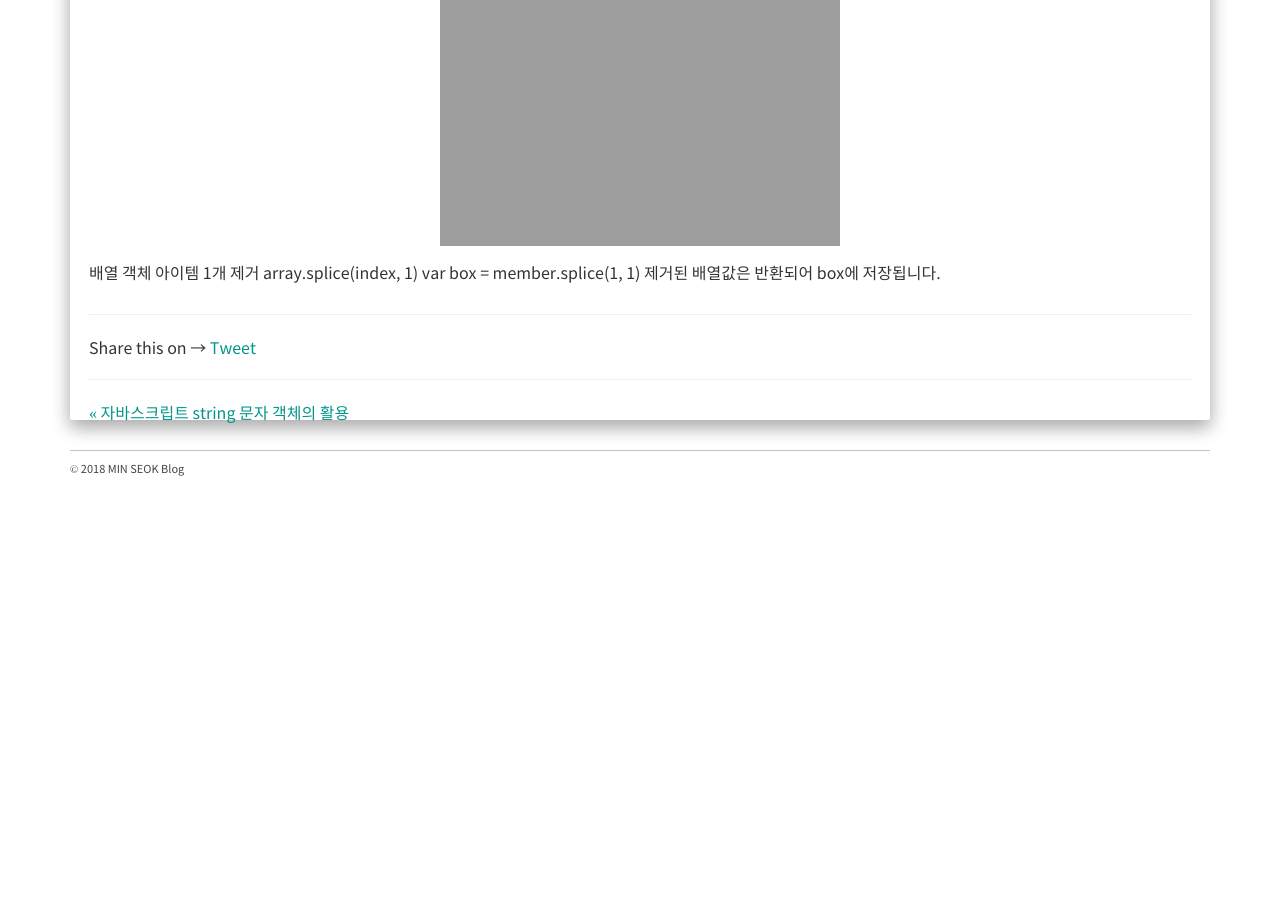
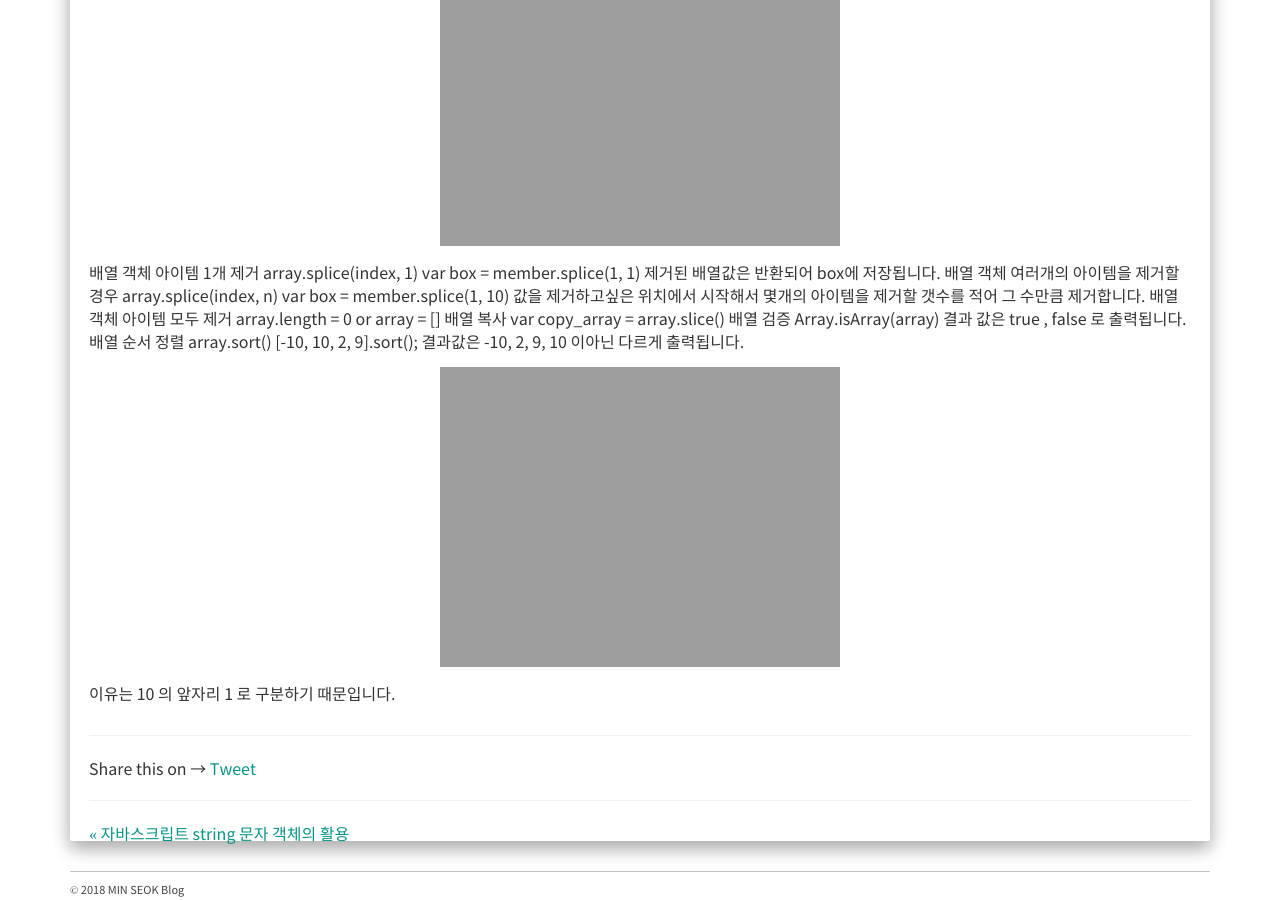
Before and after one commit to alalstjr/promote.github.io, a Jekyll site: the page built from _posts/2018-12-09-자바스크립트 배열 객체의 활용.md, in a window 1280 px wide and 900 px high, scrolled down 923 px. Built offline with Jekyll 4.4.1, drawn with Linux system fonts in a browser that asks for light colours; nearby versions of some CDN libraries; our own code applies the rules of GitHub Pages for plain Markdown files; comment, search, counter and statistics services are not loaded; before the commit the page ends 1427 px from its top, so only the background shows below that.

Commit message:
Update 2018-12-09-자바스크립트 배열 객체의 활용.md

```diff
--- a/_posts/2018-12-09-자바스크립트 배열 객체의 활용.md
+++ b/_posts/2018-12-09-자바스크립트 배열 객체의 활용.md
@@ -85,4 +85,27 @@ var member = [
   var box = member.splice(1, 1)
   제거된 배열값은 반환되어 box에 저장됩니다.
 
+  배열 객체 여러개의 아이템을 제거할 경우
+  array.splice(index, n)
+  var box = member.splice(1, 10)
+  값을 제거하고싶은 위치에서 시작해서 몇개의 아이템을 제거할 갯수를 적어 그 수만큼 제거합니다.
+
+  배열 객체 아이템 모두 제거
+  array.length = 0 or array = []
+
+  배열 복사
+  var copy_array = array.slice()
+
+  배열 검증
+  Array.isArray(array)
+  결과 값은 true , false 로 출력됩니다.
+
+  배열 순서 정렬
+  array.sort()
+  [-10, 10, 2, 9].sort();
+  결과값은 -10, 2, 9, 10 이아닌 다르게 출력됩니다.
+<div class="img-box">
+  <img src="{{ site.baseurl }}/static/img/post/2018-12-09-7.png" alt="자바스크립트 출력확인" />
 </div>
+이유는 10 의 앞자리 1 로 구분하기 때문입니다.
+</div>
```
